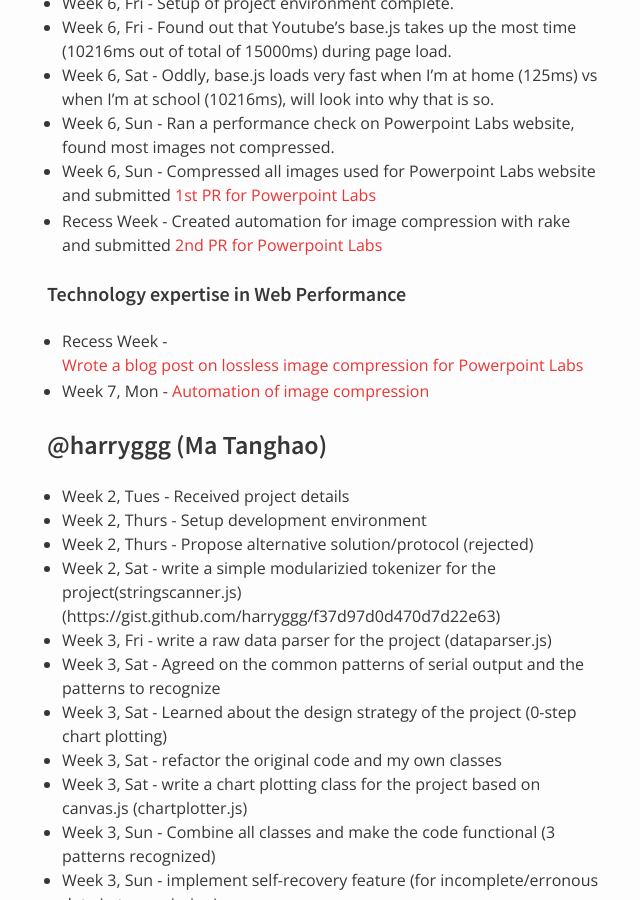
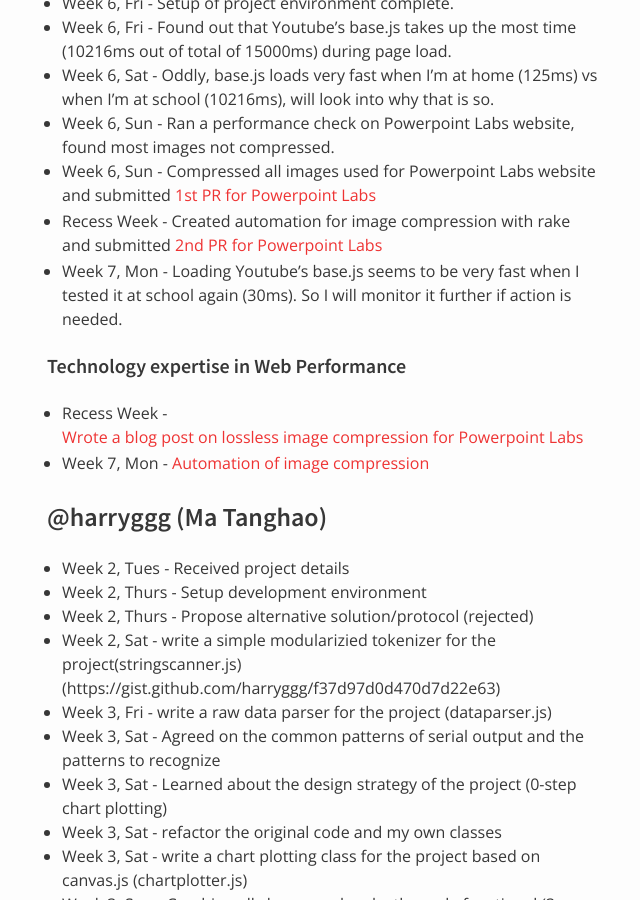
Before and after one commit to nus-oss/cs3281-AY1516S2-website, a Jekyll site: the page built from teams/codebender.md, in a window 1280 px wide and 900 px high, scrolled down 7413 px. Shown: the whole window, without its empty margins (323-963 px from the left). Built offline with Jekyll 4.4.1, drawn with Linux system fonts in a browser that asks for light colours.

Commit message:
Alex add minor update

```diff
--- a/teams/codebender.md
+++ b/teams/codebender.md
@@ -234,6 +234,7 @@
 * Week 6, Sun - Ran a performance check on Powerpoint Labs website, found most images not compressed.
 * Week 6, Sun - Compressed all images used for Powerpoint Labs website and submitted [1st PR for Powerpoint Labs](https://github.com/PowerPointLabs/PowerPointLabs-Website/pull/27)
 * Recess Week - Created automation for image compression with rake and submitted [2nd PR for Powerpoint Labs](https://github.com/PowerPointLabs/PowerPointLabs-Website/pull/28)
+* Week 7, Mon - Loading Youtube's base.js seems to be very fast when I tested it at school again (30ms). So I will monitor it further if action is needed.
 
 #### Technology expertise in Web Performance
 * Recess Week - [Wrote a blog post on lossless image compression for Powerpoint Labs](http://alexyy.com/2016/02/22/image-compression/)
```
